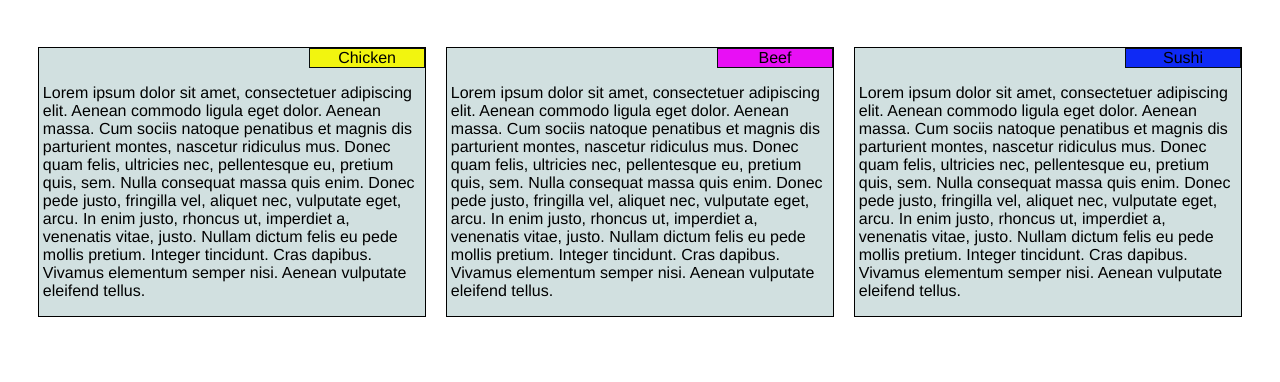
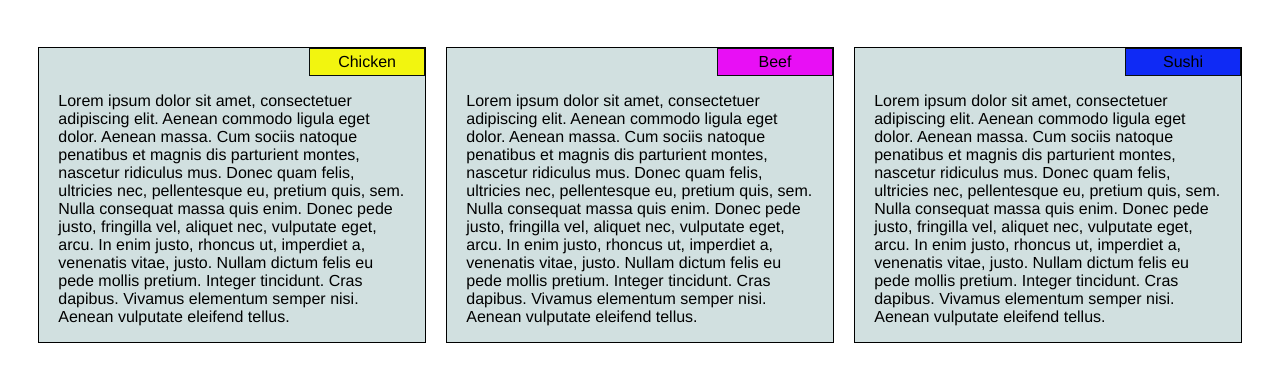
Before and after one commit to nanditha11/HTML_mod2_solution, a plain HTML site: page index.html in a window 1280 px wide. Shown: the part 62-444 px from the top of the page. Drawn offline with Linux system fonts and the light colour scheme.

Commit message:
Final version- updated all spaces
Modified Div1,2,3 padding
Increased Paragraph padding

```diff
--- a/css/module2_style.css
+++ b/css/module2_style.css
@@ -36,8 +36,8 @@ p{
   clear:both;
   display:inline;
   margin-top:1em;
-  padding-left:1%;
-  padding-right:1%;
+  padding-left:5%;
+  padding-right:5%;
 }
 div1, div2, div3{
   float:right;
@@ -48,6 +48,8 @@ div1, div2, div3{
   border-color: #0a0f0f;
   box-sizing: border-box;
   padding-right:0%;
+  padding-top:1%;
+  padding-bottom:1%;
 }
 .yellow{
   background-color: #F2F50F;
```
